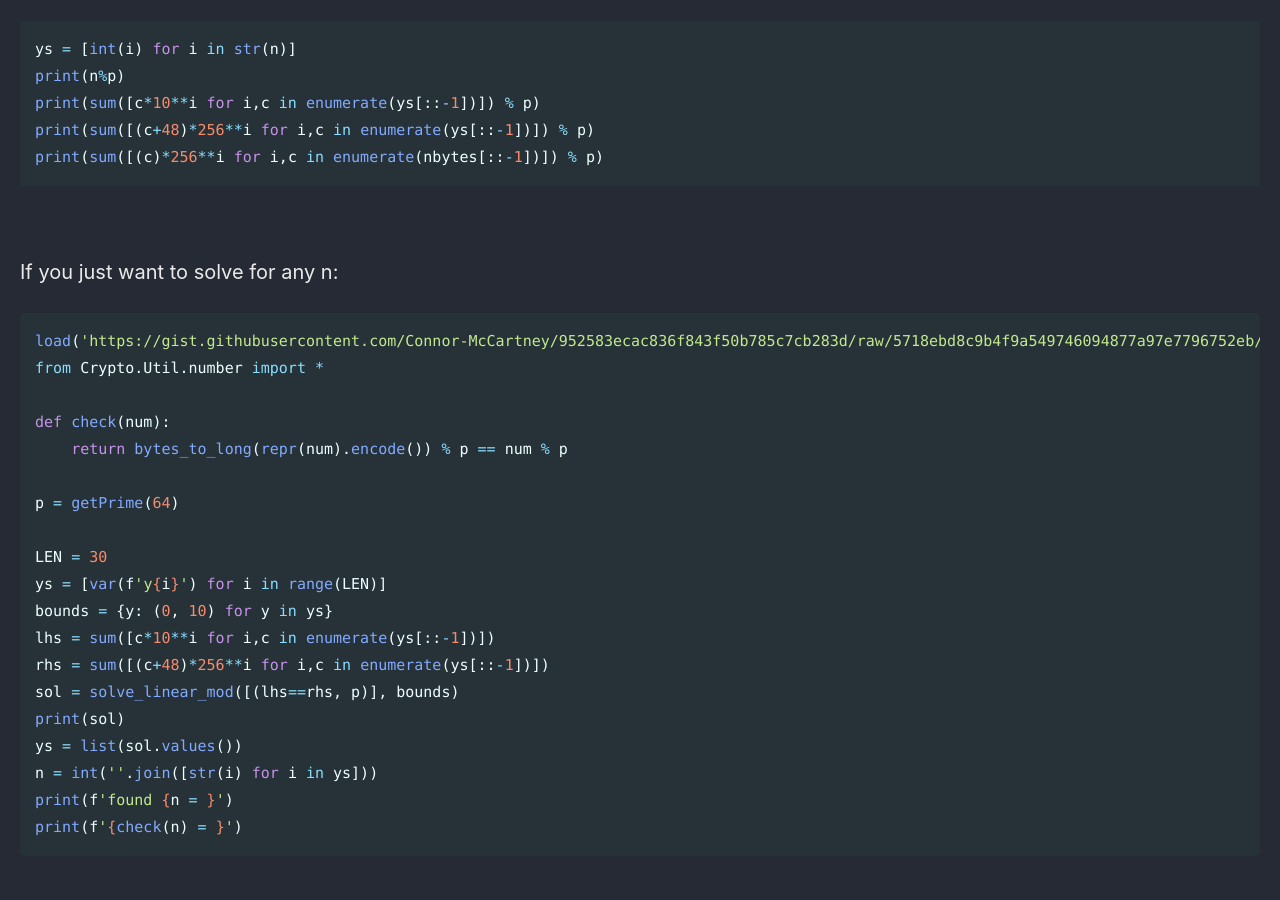
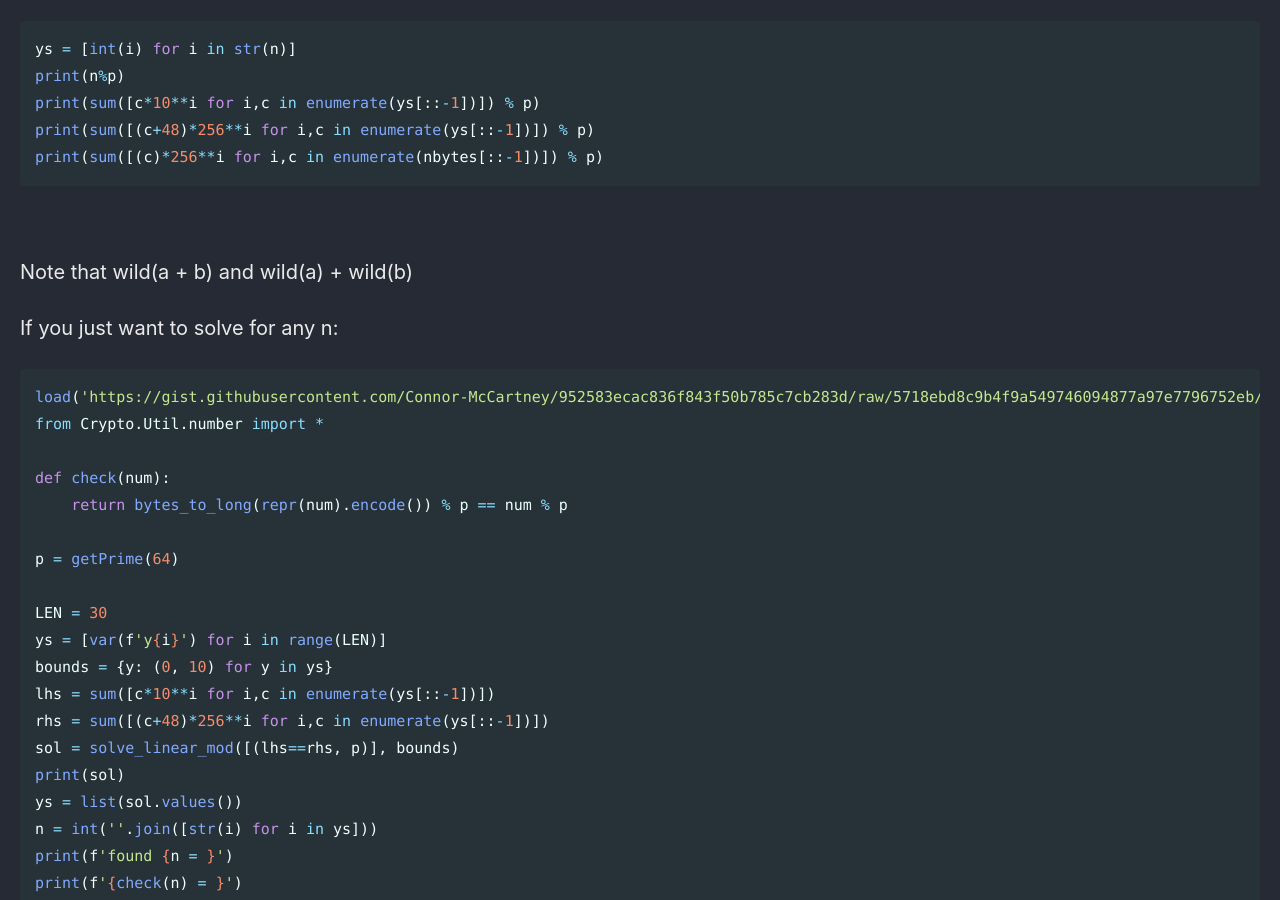
Before and after one commit to Connor-McCartney/Connor-McCartney.github.io, a Jekyll site: the page built from _pages/cryptography/other/modjail-imaginaryCTF.md, in a window 1280 px wide and 900 px high, scrolled down 6479 px. Built offline with Jekyll 4.4.1, drawn with Linux system fonts in a browser that asks for light colours; cached includes are drawn as plain includes.

Commit message:
Update modjail-imaginaryCTF.md

```diff
--- a/_pages/cryptography/other/modjail-imaginaryCTF.md
+++ b/_pages/cryptography/other/modjail-imaginaryCTF.md
@@ -262,6 +262,7 @@ print(sum([(c)*256**i for i,c in enumerate(nbytes[::-1])]) % p)
 
 <br>
 
+Note that wild(a + b) and wild(a) + wild(b)
 
 If you just want to solve for any n:
 
```
